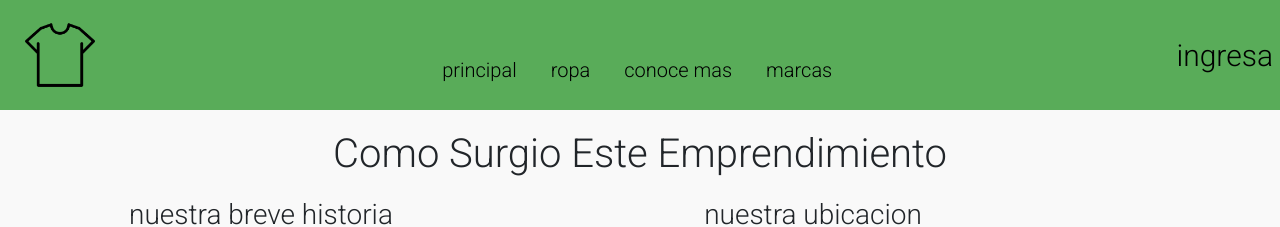
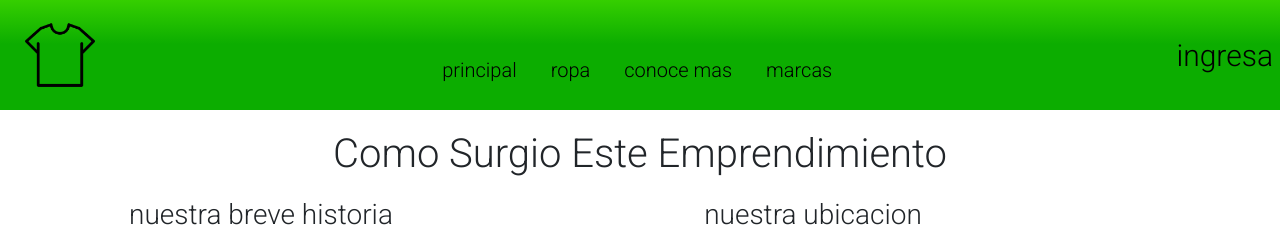
Before and after one commit to checho1105/TrabajoFinal-IgnacioRetamal, a plain HTML site: page pages/cm.html in a window 1280 px wide. Shown: the top 227 px of the page. Drawn offline with nearby package versions, Linux system fonts and the light colour scheme.

Commit message:
agregue background-color a todos los media

```diff
--- a/pages/cm.html
+++ b/pages/cm.html
@@ -4,7 +4,7 @@
     <meta charset="UTF-8">
     <meta http-equiv="X-UA-Compatible" content="IE=edge">
     <meta name="viewport" content="width=device-width, initial-scale=1.0">
-    <title>Document</title>
+    <title>conoce mas - ch style</title>
     <link href="https://cdn.jsdelivr.net/npm/bootstrap@5.3.0-alpha1/dist/css/bootstrap.min.css" rel="stylesheet" integrity="sha384-GLhlTQ8iRABdZLl6O3oVMWSktQOp6b7In1Zl3/Jr59b6EGGoI1aFkw7cmDA6j6gD" crossorigin="anonymous">
     <link rel="stylesheet" href="../css/style.css">
 </head>
--- a/scss/style.scss
+++ b/scss/style.scss
@@ -7,7 +7,8 @@
 
 header{
     display: grid;
-    background-color:  rgba(0, 128, 0, 0.651);
+    background: rgb(12,173,0);
+    background: linear-gradient(0deg, rgba(12,173,0,1) 60%, rgba(53,207,0,1) 100%);
     align-items: center;
     font-family: 'Roboto', sans-serif;
 
@@ -53,7 +54,8 @@ main{
     display: flex;
     flex-direction: column;
     font-family: 'Roboto', sans-serif;
-    background-color: rgba(211, 211, 211, 0.148);
+    background-color: #ffffff;
+    background-image: linear-gradient(180deg, #ffffff 48%, #edffdc 100%);
     text-align: center;
     h1{
         text-align: center;
@@ -187,7 +189,8 @@ footer{
     display: flex;
     justify-content: center;
     gap: 40px;
-    background-color: rgba(0, 128, 0, 0.514);
+    background: rgb(12,173,0);
+    background: linear-gradient(0deg, rgba(12,173,0,1) 60%, rgba(53,207,0,1) 100%);
     font-family: 'Roboto', sans-serif;
     height: 50px;
     padding: 10px;
@@ -195,6 +198,8 @@ footer{
 
 @media(min-width: 375px){
     main{
+        background-color: #ffffff;
+        background-image: linear-gradient(180deg, #ffffff 48%, #edffdc 100%);
         display: flex;
         flex-direction: column;
         padding-left: 5px;
@@ -320,6 +325,8 @@ footer{
 
 @media(min-width: 425px){
     main{
+        background-color: #ffffff;
+        background-image: linear-gradient(180deg, #ffffff 48%, #edffdc 100%);
         .container-cm{
             height: 1800px;
             .sec-ubi{
@@ -433,6 +440,8 @@ footer{
 }
 @media(min-width: 620px){
     main{
+        background-color: #ffffff;
+        background-image: linear-gradient(180deg, #ffffff 48%, #edffdc 100%);
         height: 1500px;
         .container-cm{
             display: flex;
@@ -563,7 +572,8 @@ footer{
     }
 
     main{
-        background-color: rgba(211, 211, 211, 0.148);
+        background-color: #ffffff;
+        background-image: linear-gradient(180deg, #ffffff 48%, #edffdc 100%);
         text-align: center;
         display: flex;
         height: auto;
@@ -914,7 +924,8 @@ footer{
         }
     }
     main{
-        background-color: rgba(211, 211, 211, 0.148);
+        background-color: #ffffff;
+        background-image: linear-gradient(180deg, #ffffff 48%, #edffdc 100%);
         display: flex;
         h1{
             font-size: 50px;
@@ -1099,6 +1110,8 @@ footer{
         }
     }
     main{
+        background-color: #ffffff;
+        background-image: linear-gradient(180deg, #ffffff 48%, #edffdc 100%);
         display: flex;
         h1{
             font-size: 70px;
```
Also changed, not shown: pages/marcas.html (+1 -1 lines), pages/ropa.html (+1 -1 lines), css/style.css, 1 other file.
